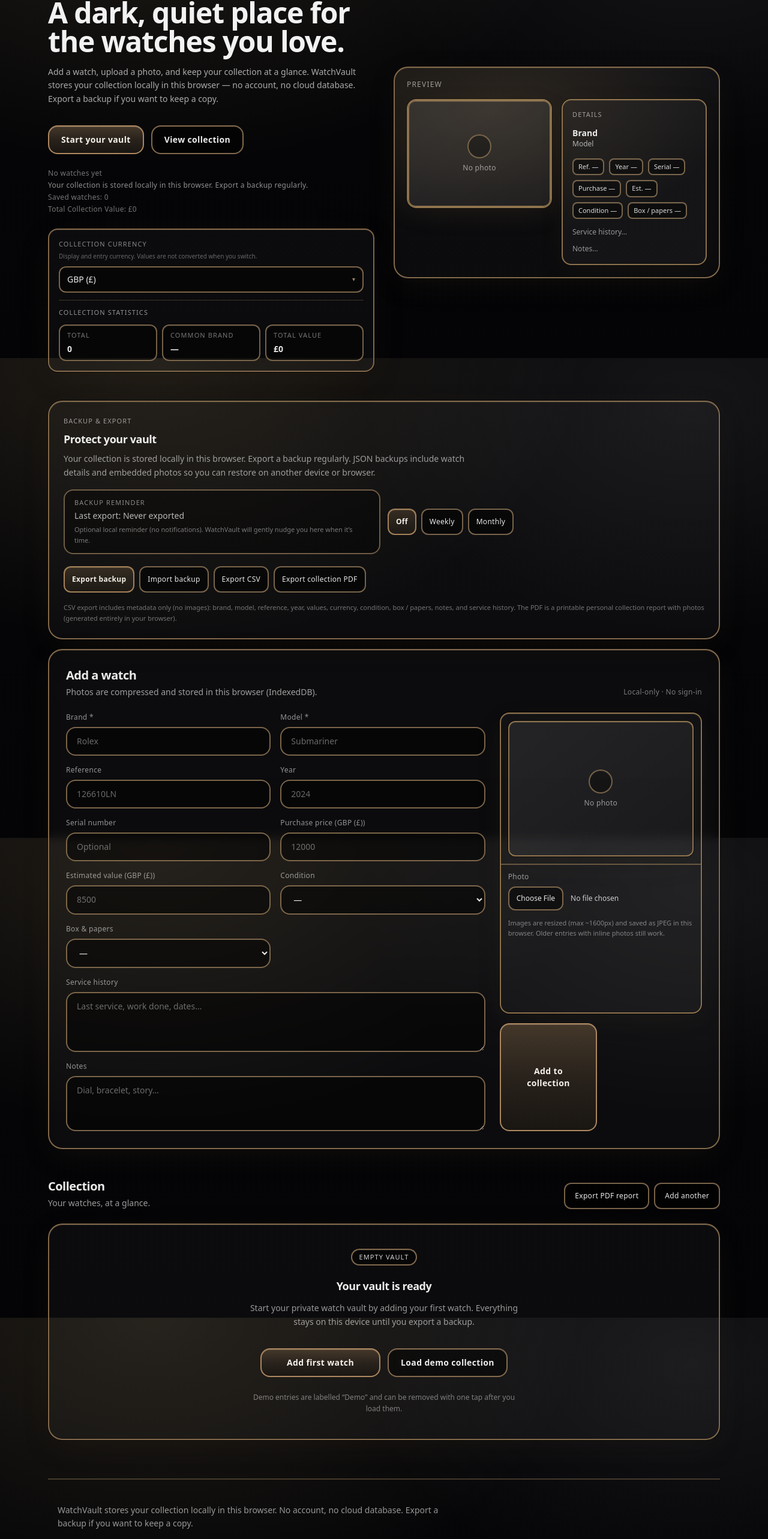
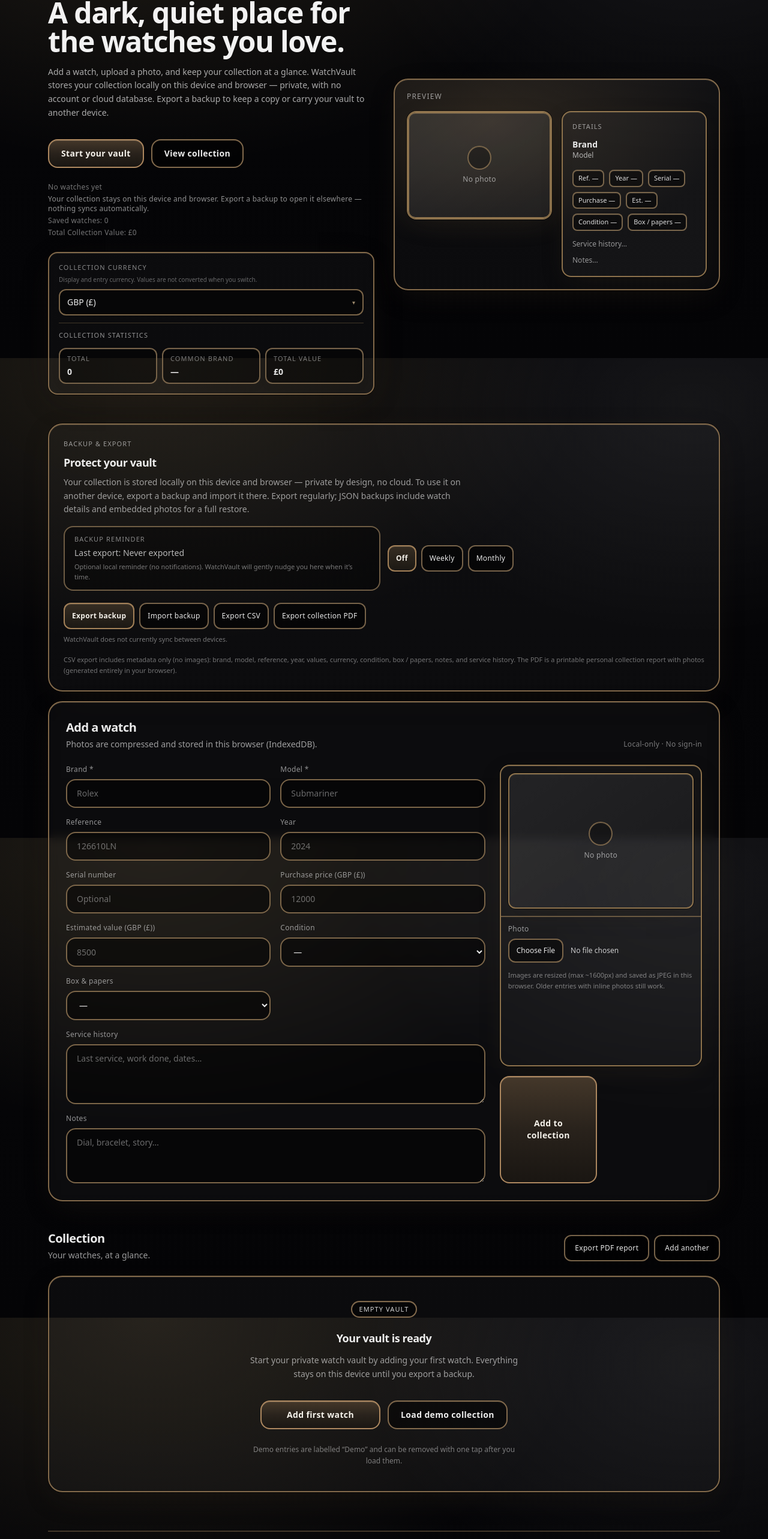
Before and after one commit to cosmodoc65-gif/Watchvault, a Next.js app: page / in a window 1280 px wide. Shown: the part 203-2769 px from the top of the page at 60% size. Built offline with nearby package versions, Linux system fonts and the light colour scheme.

Commit message:
Update page content to clarify local storage features and backup

```diff
--- a/app/page.tsx
+++ b/app/page.tsx
@@ -1254,7 +1254,8 @@ export default function Page() {
               </h1>
               <p className="mt-4 max-w-xl text-pretty text-sm leading-relaxed text-white/65">
                 Add a watch, upload a photo, and keep your collection at a glance. WatchVault stores your collection locally
-                in this browser — no account, no cloud database. Export a backup if you want to keep a copy.
+                on this device and browser — private, with no account or cloud database. Export a backup to keep a copy or
+                carry your vault to another device.
               </p>
 
               <div className="mt-8 flex flex-wrap gap-3">
@@ -1277,7 +1278,8 @@ export default function Page() {
               <div className="mt-6 grid gap-1">
                 <p className="text-xs tracking-wide text-white/45">{isMounted ? collectionLabel : "Loading collection..."}</p>
                 <p className="text-xs tracking-wide text-white/55">
-                  Your collection is stored locally in this browser. Export a backup regularly.
+                  Your collection stays on this device and browser. Export a backup to open it elsewhere — nothing syncs
+                  automatically.
                 </p>
                 <p className="text-xs tracking-wide text-white/45">Saved watches: {isMounted ? watches.length : "—"}</p>
                 <p className="text-xs tracking-wide text-white/45">
@@ -1384,8 +1386,9 @@ export default function Page() {
             <p className="text-[11px] tracking-widest text-white/55">BACKUP &amp; EXPORT</p>
             <h2 className="mt-2 text-lg font-semibold tracking-tight text-white/92">Protect your vault</h2>
             <p className="mt-2 max-w-2xl text-sm leading-relaxed text-white/58">
-              Your collection is stored locally in this browser. Export a backup regularly. JSON backups include watch
-              details and embedded photos so you can restore on another device or browser.
+              Your collection is stored locally on this device and browser — private by design, no cloud. To use it on
+              another device, export a backup and import it there. Export regularly; JSON backups include watch details and
+              embedded photos for a full restore.
             </p>
             {watchStorageIssue && watches.length === 0 ? (
               <div
@@ -1467,6 +1470,9 @@ export default function Page() {
                 Export collection PDF
               </button>
             </div>
+            <p className="mt-2 max-w-2xl text-[11px] leading-relaxed text-white/44">
+              WatchVault does not currently sync between devices.
+            </p>
             {showSubtleNeverExportedBackupCue ? (
               <p className="mt-3 max-w-2xl text-[11px] leading-relaxed text-white/42">
                 You have several watches saved here, and no JSON export is on record in this browser yet. When it suits you,
@@ -1816,8 +1822,9 @@ export default function Page() {
 
         <footer className="mx-auto max-w-6xl border-t-2 border-[hsla(34,26%,36%,0.55)] px-4 pb-16 pt-10">
           <p className="max-w-2xl text-sm leading-relaxed text-white/58">
-            WatchVault stores your collection locally in this browser. No account, no cloud database. Export a backup if you
-            want to keep a copy.
+            WatchVault stores your collection locally on this device and browser — private, with no account or cloud
+            database. Watches added here do not appear on other devices by themselves; export a backup and import it where
+            you want your vault to live next.
           </p>
           <a
             href={FEEDBACK_MAILTO}
```
